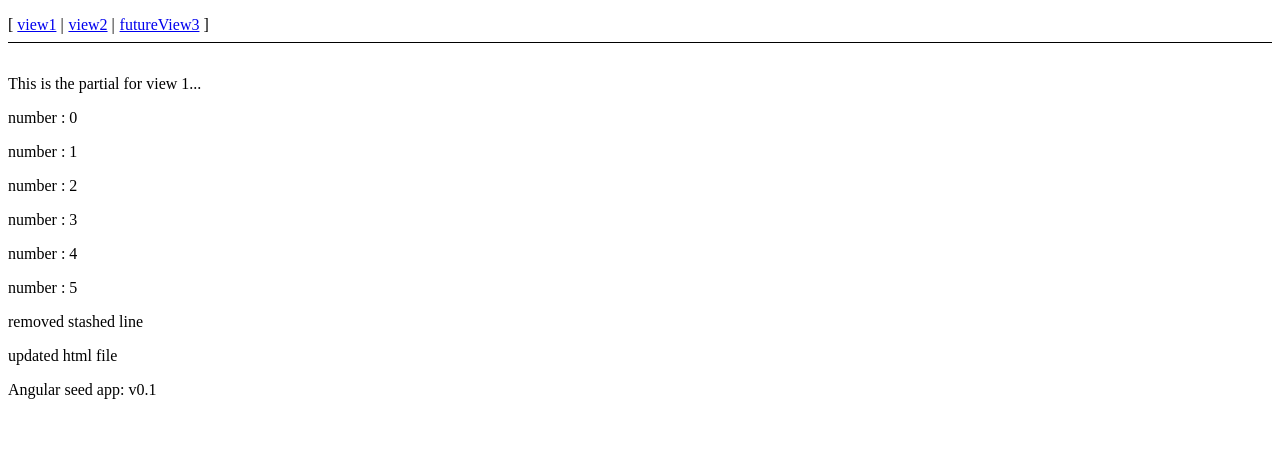
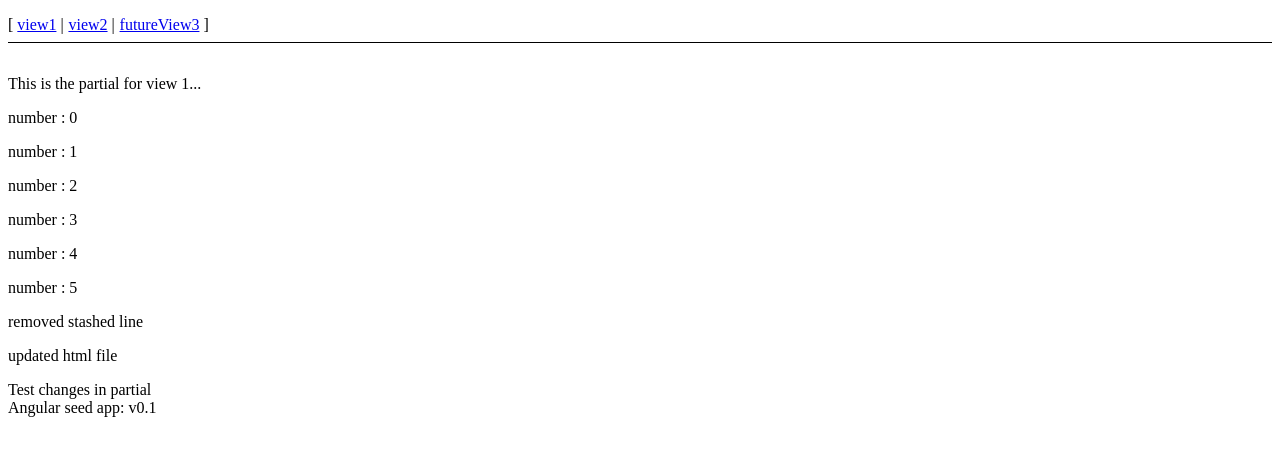
Before and after one commit to dipak23b/DemoRepo, a website: page HTML5Application/app/index.html at #/view1 in a window 1280 px wide. Drawn offline with Linux system fonts and the light colour scheme.

Commit message:
added changes in local

```diff
--- a/HTML5Application/app/partials/partial1.html
+++ b/HTML5Application/app/partials/partial1.html
@@ -4,3 +4,4 @@
 </div>
 <span>removed stashed line</span>
 <p>updated html file</p>
+<span>Test changes in partial</span>
```
